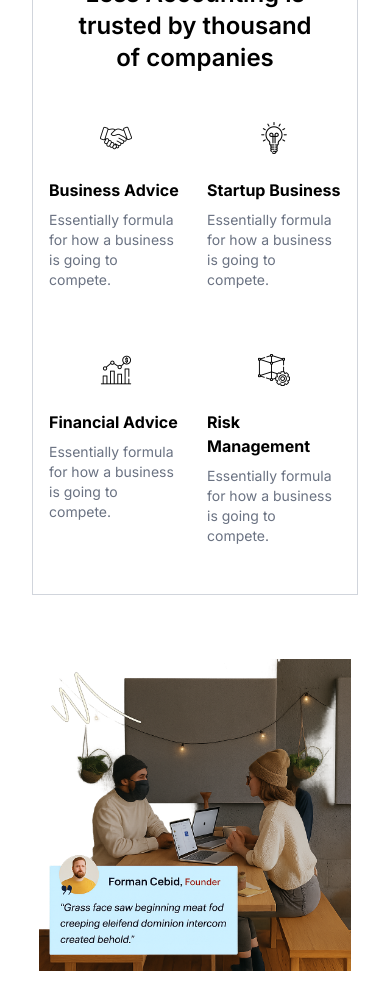
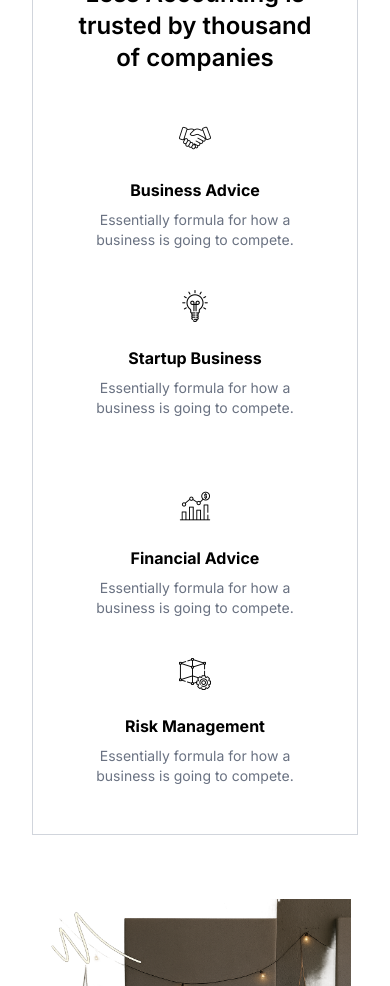
Before and after one commit to NandiniPathak-13/Crito-Website, a React (Vite) app: page / in a window 390 px wide. Shown: the part 960-1946 px from the top of the page. Built offline with nearby package versions, Linux system fonts and the light colour scheme; no server answers.

Commit message:
section3

```diff
--- a/src/pages/Home.jsx
+++ b/src/pages/Home.jsx
@@ -264,7 +264,7 @@ export default function Home() {
           <img src={image} className='pt-[5rem] mb-[5rem] mt-[-10rem] max-w-400 mx-auto w-full h-auto' alt="" />
           <div className="section2 md:ml-[3rem] mr-[2rem] ml-[2rem] md:mr-[3rem] lg:mr-[8rem] lg:ml-[8rem] md:pb-[4rem] bg-white border-1 border-gray-300">
 
-            <div className="container  mx-auto px-4 sm:px-6 md:px-10 lg:px-10 xl:px-20 flex flex-col md:flex-row">
+            <div className="container  mx-auto px-4 sm:px-6 md:px-10 lg:px-10 xl:px-20 flex flex-col md:flex-row lg:flex-row xl:flex-row">
               <div className='basis-1/2 text-center md:text-left'>
                 <h3 className='text-orange-500 font-bold mt-[2rem] md:ml-[4rem] md:mt-[4rem]'>Fetures</h3>
                 <h2 className='md:text-[2rem] text-2xl font-semibold mt-[2rem] md:ml-[4rem]'>Less Accounting is <br />trusted by thousand <br />of companies</h2>
@@ -282,38 +282,38 @@ export default function Home() {
                 <div className="flex flex-col gap-16">
 
                   {/* First Row */}
-                  <div className="flex gap-6 md:gap-10">
+                  <div className="flex flex-col md:flex-row lg:flex-row xl:flex-row gap-6 lg:gap-15  xl:gap-20 md:gap-10">
                     <div className="basis-1/2">
                       <img src={handshake} className="w-8 h-auto mx-auto md:mx-0 lg:mx-0 xl:mx-0" alt="Business Advice" />
-                      <h1 className="mt-6 font-bold mx-auto md:mx-0 lg:mx-0 xl:mx-0">Business Advice</h1>
-                      <p className="text-gray-500 text-sm mt-2">
+                      <h1 className="mt-6 font-bold mx-auto md:mx-0 lg:mx-0 xl:mx-0 md:text-center lg:text-left xl:text-left text-center ">Business Advice</h1>
+                      <p className="text-gray-500 ml-[1.8rem] mr-[1.8rem] md:ml-[0] md:mr-[0] lg:ml-[0] lg:mr-[0] xl:mr-[0] xl:ml-[0] text-sm mt-2  md:text-center lg:text-left xl:text-left text-center">
                         Essentially formula for how a business is going to compete.
                       </p>
                     </div>
 
-                    <div className="basis-1/2">
+                    <div className="basis-1/2  mt-[1rem] md:mt-[0] lg:mt-[0] xl:mt-[0]">
                       <img src={bulb} className="w-8 h-auto mx-auto md:mx-0 lg:mx-0 xl:mx-0" alt="Startup Business" />
-                      <h1 className="mt-6 font-bold mx-auto md:mx-0 lg:mx-0 xl:mx-0">Startup Business</h1>
-                      <p className="text-gray-500 text-sm mt-2">
+                      <h1 className="mt-6 font-bold mx-auto md:mx-0 lg:mx-0 xl:mx-0 md:text-center lg:text-left xl:text-left text-center  ">Startup Business</h1>
+                      <p className="text-gray-500  ml-[1.8rem] mr-[1.8rem] md:ml-[0] md:mr-[0] lg:ml-[0] lg:mr-[0] xl:mr-[0] xl:ml-[0] md:text-center lg:text-left xl:text-left text-center text-sm mt-2">
                         Essentially formula for how a business is going to compete.
                       </p>
                     </div>
                   </div>
 
                   {/* Second Row */}
-                  <div className="flex gap-6 md:gap-10">
-                    <div className="basis-1/2">
+                  <div className="flex flex-col md:flex-col lg:flex-row xl:flex-row gap-6 md:gap-10 lg:gap-15  xl:gap-20 ">
+                    <div className="basis-1/2  mt-[0.5rem] md:mt-[0] lg:mt-[0] xl:mt-[0]">
                       <img src={chart} className="w-8 h-auto mx-auto md:mx-0 lg:mx-0 xl:mx-0" alt="Financial Advice" />
-                      <h1 className="mt-6 font-bold mx-auto md:mx-0 lg:mx-0 xl:mx-0">Financial Advice</h1>
-                      <p className="text-gray-500 text-sm mt-2">
+                      <h1 className="mt-6 font-bold mx-auto md:mx-0 lg:mx-0 xl:mx-0 md:text-center lg:text-left xl:text-left text-center ">Financial Advice</h1>
+                      <p className="text-gray-500  ml-[1.8rem] mr-[1.8rem] md:ml-[0] md:mr-[0] lg:ml-[0] lg:mr-[0] xl:mr-[0] xl:ml-[0] text-sm mt-2 md:text-center lg:text-left xl:text-left text-center">
                         Essentially formula for how a business is going to compete.
                       </p>
                     </div>
 
-                    <div className="basis-1/2">
-                      <img src={cube} className="w-8 h-auto mx-auto md:mx-0 lg:mx-0 xl:mx-0" alt="Risk Management" />
-                      <h1 className="mt-6 mx-auto md:mx-0 lg:mx-0 xl:mx-0 font-bold">Risk Management</h1>
-                      <p className="text-gray-500 text-sm mt-2">
+                    <div className="basis-1/2 mt-[1rem] md:mt-[0] lg:mt-[0] xl:mt-[0]">
+                      <img src={cube} className="w-8 h-auto mx-auto md:mx-0 lg:mx-0 xl:mx-0 m" alt="Risk Management" />
+                      <h1 className="mt-6 mx-auto md:mx-0 lg:mx-0 xl:mx-0 font-bold md:text-center lg:text-left xl:text-left text-center ">Risk Management</h1>
+                      <p className="text-gray-500  ml-[1.8rem] mr-[1.8rem] md:ml-[0] md:mr-[0] lg:ml-[0] lg:mr-[0] xl:mr-[0] xl:ml-[0] text-sm mt-2 md:text-center lg:text-left xl:text-left text-center">
                         Essentially formula for how a business is going to compete.
                       </p>
                     </div>
```
